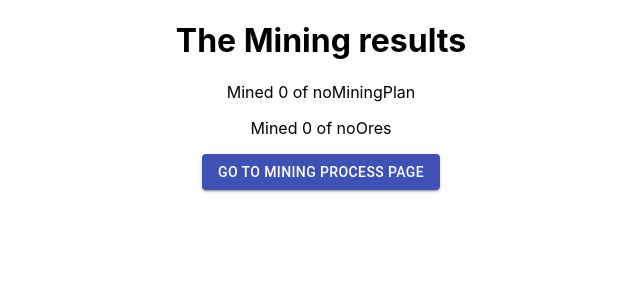
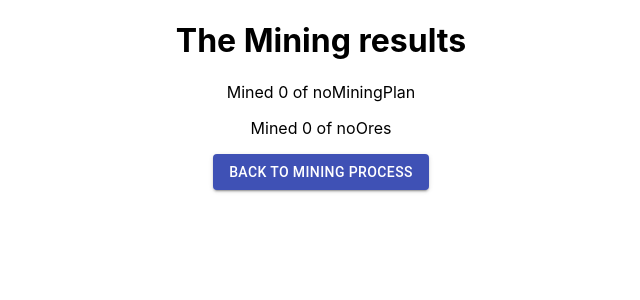
Before and after one commit to Samir70/topcoder-learning-react, a React (Create React App) app: page /results in a window 1280 px wide. Shown: the top 300 px of the page, without its empty margins (319-959 px from the left). Built offline with nearby package versions, Linux system fonts and the light colour scheme.

Commit message:
change text of back to mining process button

```diff
--- a/src/components/NavButtons.js
+++ b/src/components/NavButtons.js
@@ -34,7 +34,7 @@ export const GoToMiningProcessButton = () => {
                     color="primary"
                     disabled={noMoreOres}
                     onClick={() => setShouldRedirect(true)}
-                >Go To Mining Process Page</Button>
+                >Back To Mining Process</Button>
             }
         </div>
     )
```
